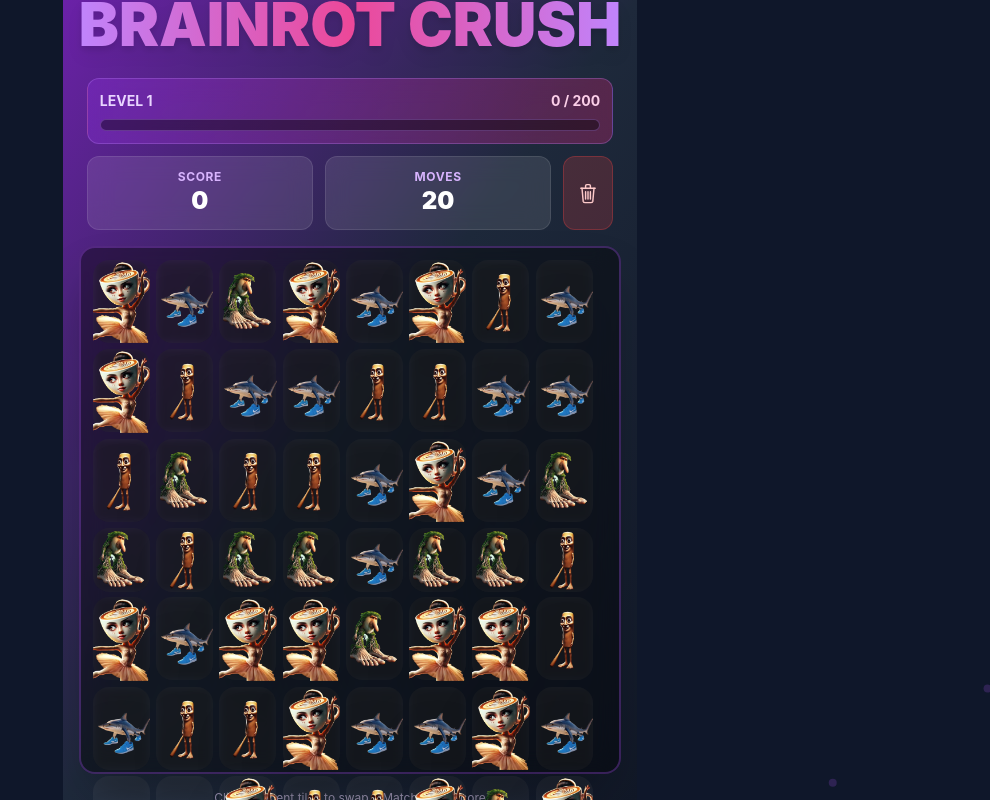
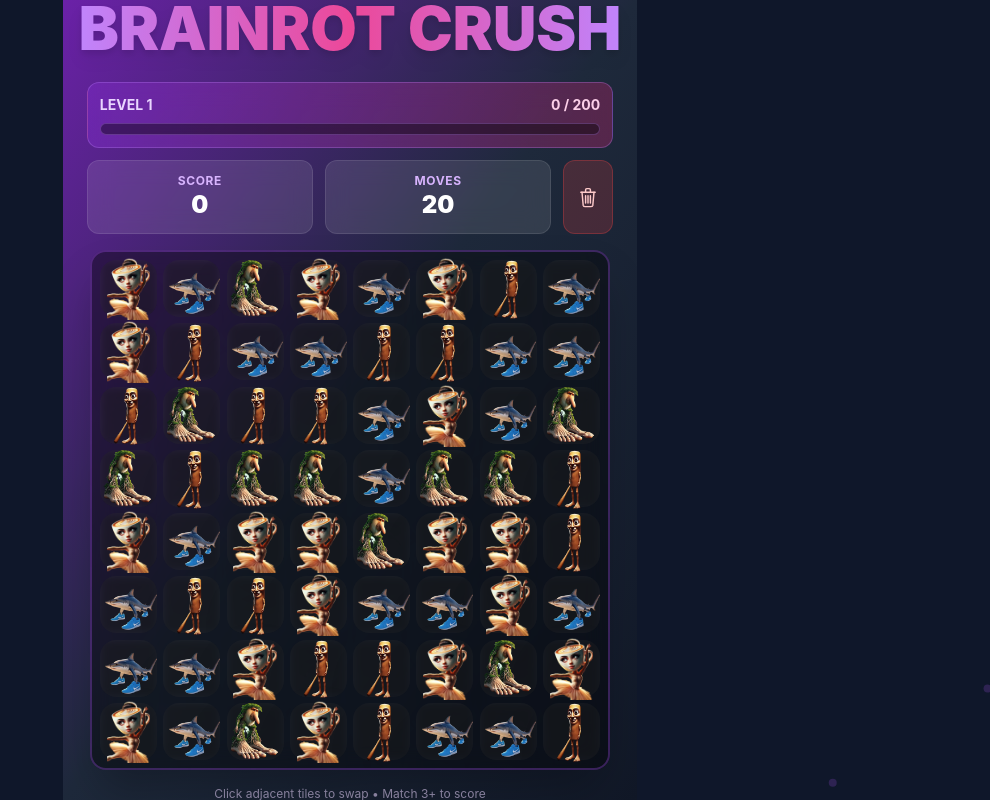
Before and after one commit to swissclock/brainrot-crush, a React (Vite) app: page / in a window 1280 px wide. Shown: the whole page, without its empty margins (290-1280 px from the left). Built offline with nearby package versions, Linux system fonts and the light colour scheme.

Commit message:
Fix grid spacing: ensure tiles fill cells evenly with aspect-square

```diff
--- a/src/components/GameBoard.tsx
+++ b/src/components/GameBoard.tsx
@@ -36,11 +36,14 @@
     }, [selectedTile, onTileClick]);
 
     return (
-        <div className="relative bg-black/40 backdrop-blur-md rounded-2xl p-3 border-2 border-purple-500/30 shadow-2xl">
+        <div className="relative bg-black/40 backdrop-blur-md rounded-2xl p-2 border-2 border-purple-500/30 shadow-2xl w-full max-w-[520px] aspect-square mx-auto">
             <div
                 ref={boardRef}
-                className="relative grid grid-cols-8 gap-1.5 touch-none"
-                style={{ width: 'min(90vw, 500px)', height: 'min(90vw, 500px)' }}
+                className="relative grid grid-cols-8 gap-1.5 touch-none w-full h-full"
+                style={{
+                    gridTemplateRows: 'repeat(8, 1fr)',
+                    gridTemplateColumns: 'repeat(8, 1fr)'
+                }}
             >
                 {/* Background Grid (Empty Slots) */}
                 {Array.from({ length: 64 }).map((_, i) => (
--- a/src/components/Tile.tsx
+++ b/src/components/Tile.tsx
@@ -288,7 +288,7 @@
             }}
             style={style}
             className={`
-        w-full h-full relative cursor-pointer rounded-2xl
+        w-full h-full aspect-square relative cursor-pointer rounded-2xl
         flex items-center justify-center touch-none select-none
         ${getSpecialStyle() || getCharacterBackground()}
         ${getSpecialGlow()}
```
